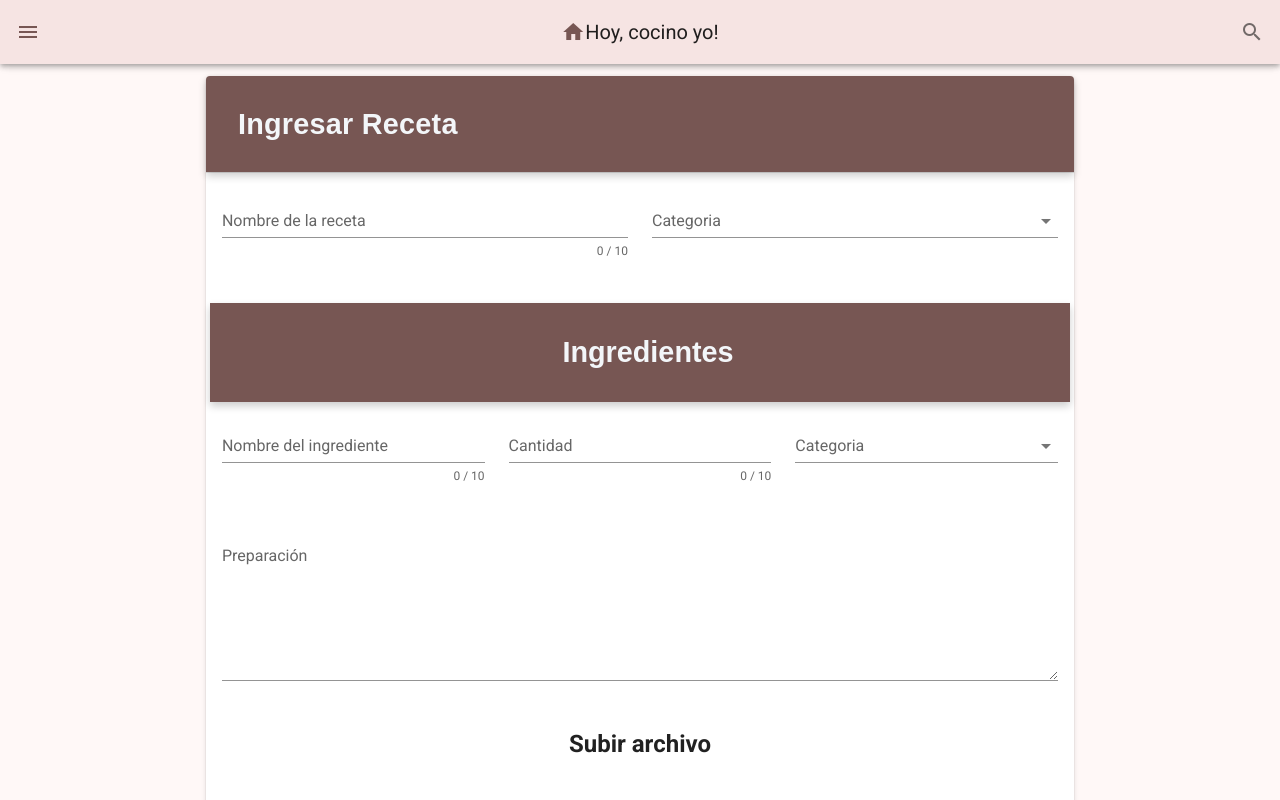
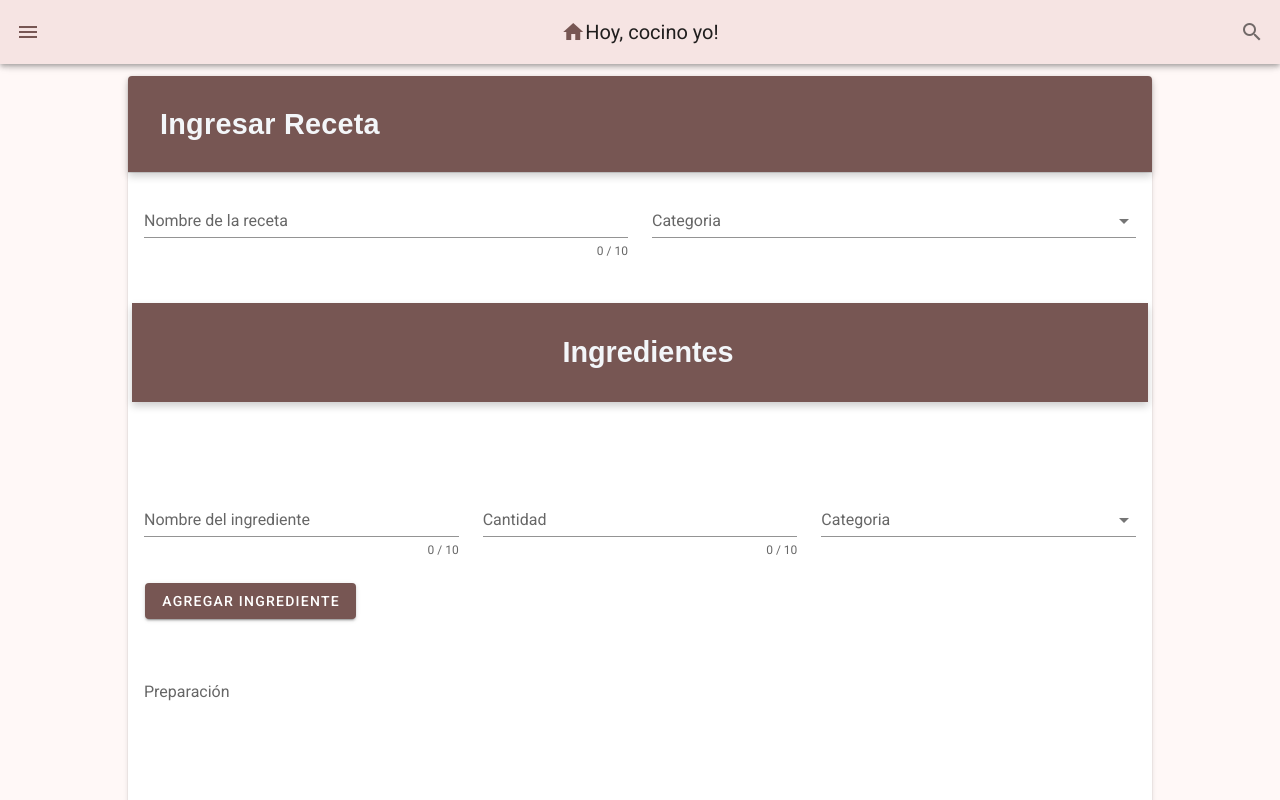
Before and after one commit to pedroGch/ADM_parcial2, a Vue app: page /#/cargarReceta in a window 1280 px wide. Shown: the top 800 px of the page. Built offline with nearby package versions, Linux system fonts and the light colour scheme.

Commit message:
visualisation of ingredients list

```diff
--- a/src/components/RecetaForm.vue
+++ b/src/components/RecetaForm.vue
@@ -45,6 +45,13 @@
             <v-col cols="12" class="div-h3">
               <h3>Ingredientes</h3>
             </v-col>
+            <v-col cols="12" class="ingrediente-col">
+              <ul>
+                <li v-for="(ing, index) in ingredientes" :key="index">
+                  {{ ing.nombre }} - {{ ing.cantidad }} - {{ ing.unidades }}
+                </li>
+              </ul>
+            </v-col>
             <v-col cols="4">
               <v-text-field
                 cols="6"
@@ -81,6 +88,16 @@
                 @blur="$v.selectUnidades.$touch()"
               ></v-select>
             </v-col>
+
+            <v-row class="btn-agregarIngrediente">
+              <v-btn
+                class="mr-4"
+                color="secondary"
+                @click="agregarIngrediente"
+              >
+                agregar ingrediente
+              </v-btn>
+            </v-row>
           </v-row>
           <v-row>
             <v-col cols="12">
@@ -153,7 +170,6 @@
         ingredientes: [],
         nombreIngrediente: "",
         cantidadIngrediente: "",
-        unidad_nombre: "",
         mostrar:true,
         mostrarBoton: false,
         preparacion: "",
@@ -238,6 +254,19 @@
         this.selectCategoria = null
         this.preparacion = ''
       },
+      agregarIngrediente(){
+        if (this.nombreIngrediente && this.cantidadIngrediente && this.selectUnidades){
+          let ingrediente = {}
+          ingrediente.nombre = this.nombreIngrediente
+          ingrediente.cantidad = this.cantidadIngrediente
+          ingrediente.unidades = this.selectUnidades
+          this.ingredientes.push(ingrediente)
+
+          this.nombreIngrediente = ""
+          this.cantidadIngrediente = ""
+          this.selectUnidades = ""
+        }
+      }
     }
   }
 </script>
@@ -245,4 +274,10 @@
   #card-form{
     max-width: 80vw;
   }
+  .btn-agregarIngrediente{
+    padding: 25px;
+  }
+  .ingrediente-col{
+    margin: 25px 0px;
+  }
 </style>
```
